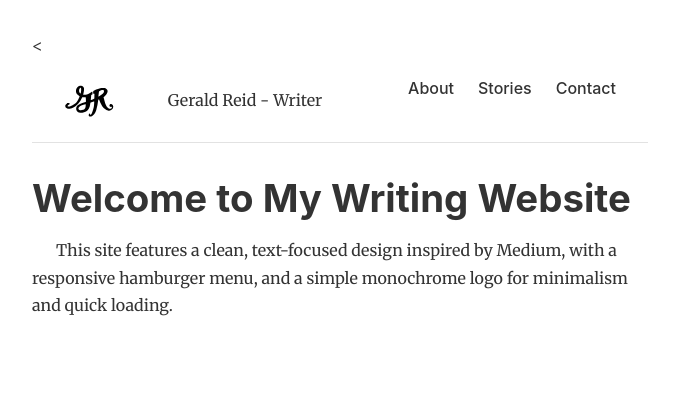
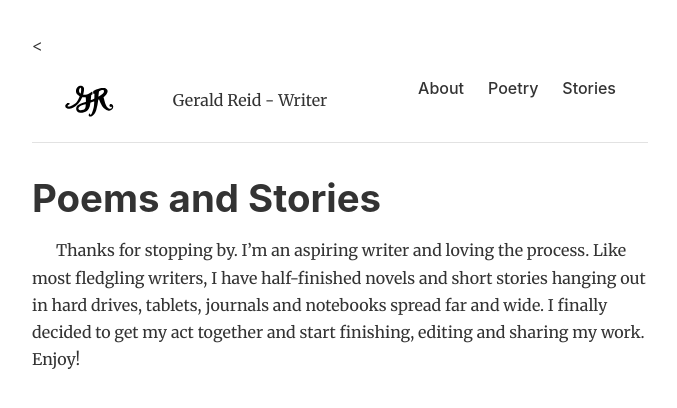
Before and after one commit to geraldreidwriter/geraldreid.github.io, a plain HTML site: page index.html in a window 1280 px wide. Shown: the whole page, without its empty margins (300-977 px from the left). Drawn offline with Linux system fonts and the light colour scheme.

Commit message:
Updating homepage copy

```diff
--- a/index.html
+++ b/index.html
@@ -84,8 +84,8 @@
     <nav class="nav-menu">
       <ul>
         <li><a href="#about">About</a></li>
+        <li><a href="#stories">Poetry</a></li>
         <li><a href="#stories">Stories</a></li>
-        <li><a href="#contact">Contact</a></li>
       </ul>
     </nav>
   </div>
@@ -93,12 +93,10 @@
 
 <!-- Main Content -->
 <main>
-  <h1>Welcome to My Writing Website</h1>
-  <p>
-    This site features a clean, text-focused design inspired by Medium,
-    with a responsive hamburger menu, and a simple monochrome logo for
-    minimalism and quick loading.
-  </p>
+  <h1>Poems and Stories</h1>
+
+  <p>Thanks for stopping by. I’m an aspiring writer and loving the process. Like most fledgling writers, I have half-finished novels and short stories hanging out in hard drives, tablets, journals and notebooks spread far and wide. I finally decided to get my act together and start finishing, editing and sharing my work.  Enjoy!</p>
+
 </main>
 </body>
 </html>
```
